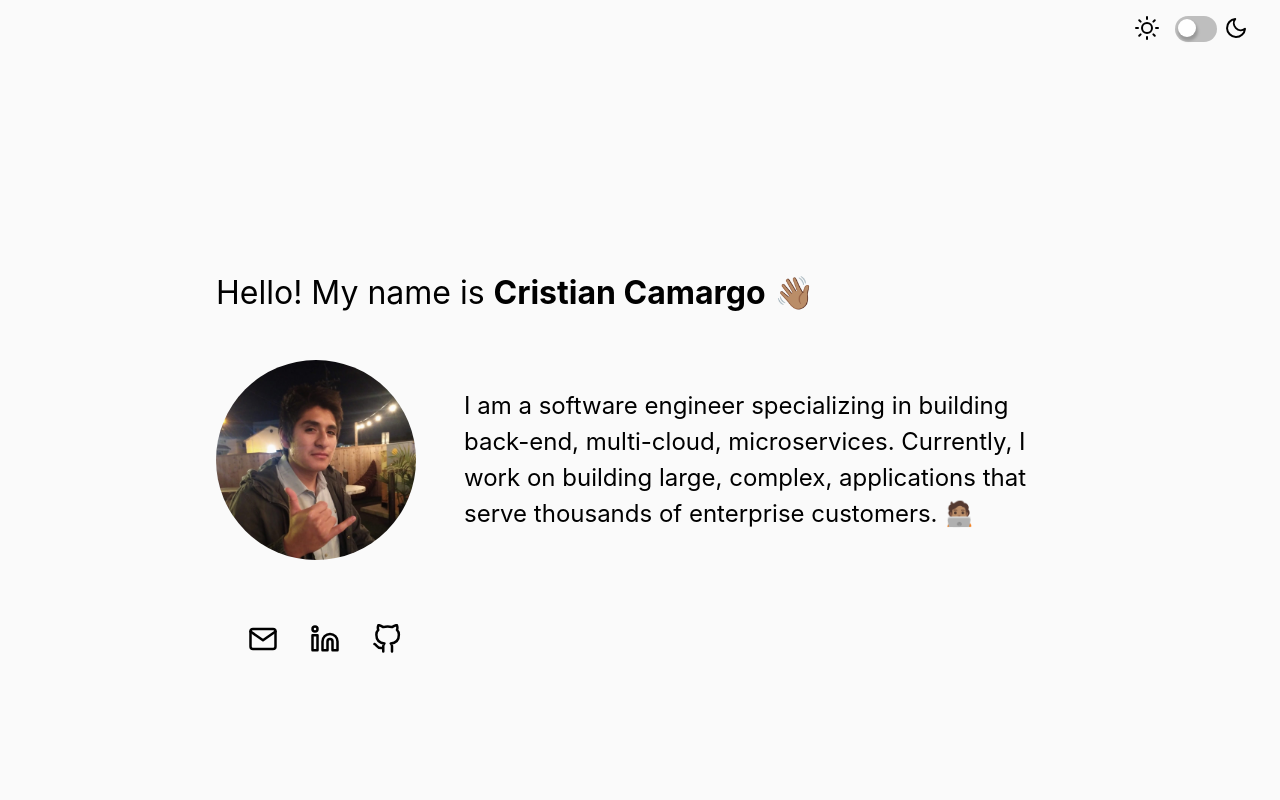
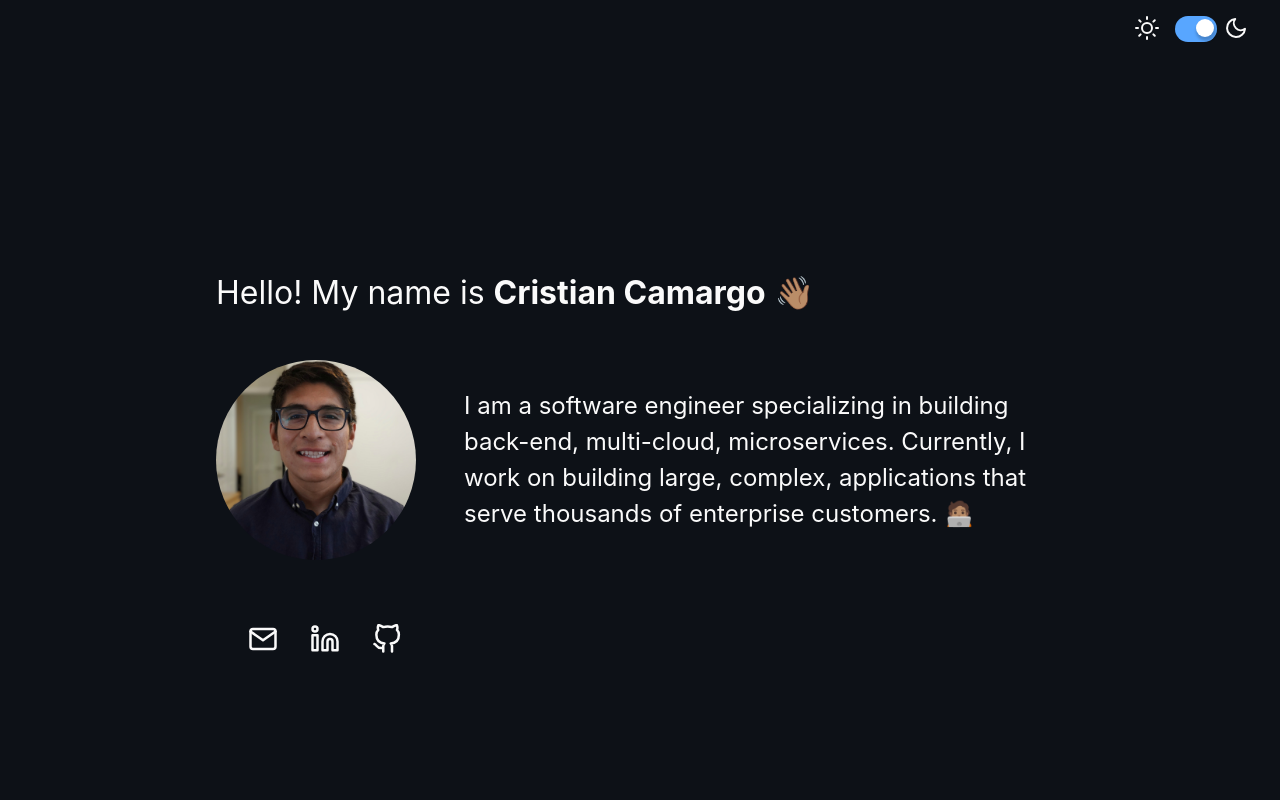
Before and after one commit to Crcamargo/website, a Next.js app: page / in a window 1280 px wide. Shown: the top 800 px of the page. Built offline with nearby package versions, Linux system fonts and the light colour scheme.

Commit message:
Update picture &  default dark
Also, moved light/dark logic into the LightDarkToggle and made Switch more generic/configurable

```diff
--- a/components/Hello.js
+++ b/components/Hello.js
@@ -1,6 +1,6 @@
 import Image from "next/image";
 import styles from "./Hello.module.css";
-import Me from "../public/shaka.jpg";
+import Me from "../public/linkedin.jpeg";
 import Contacts from "./Contacts";
 
 const IMAGE_SIZE = 200;
--- a/components/LightDarkToggle.js
+++ b/components/LightDarkToggle.js
@@ -1,13 +1,34 @@
 import { Sun, Moon } from "react-feather";
-import styles from "./LightDarkToggle.module.css"
+import styles from "./LightDarkToggle.module.css";
 import Switch from "./Switch";
+import { useState } from "react";
 
-const LightDarkToggle = ({ toggleDark, toggleLight }) => (
-  <div className={styles.container}>
-    <Sun className={styles.icon}/>
-    <Switch on={toggleDark} off={toggleLight} />
-    <Moon className={styles.icon}/>
-  </div>
-);
+const LightDarkToggle = () => {
+  const [checked, setChecked] = useState(true);
+  const setDarkTheme = () => {
+    document.documentElement.style.setProperty("--color", "#fafafa");
+    document.documentElement.style.setProperty("--background-color", "#0d1117");
+    document.documentElement.style.setProperty("--accent-color", "#58a6ff");
+    setChecked(true);
+  };
+  const setLightTheme = () => {
+    document.documentElement.style.setProperty("--color", "#000000");
+    document.documentElement.style.setProperty("--background-color", "#fafafa");
+    document.documentElement.style.setProperty("--accent-color", "#0070f3");
+    setChecked(false);
+  };
+
+  return (
+    <div className={styles.container}>
+      <Sun className={styles.icon} />
+      <Switch
+        checked={checked}
+        toggleOn={setDarkTheme}
+        toggleOff={setLightTheme}
+      />
+      <Moon className={styles.icon} />
+    </div>
+  );
+};
 
 export default LightDarkToggle;
--- a/components/Switch.js
+++ b/components/Switch.js
@@ -1,12 +1,13 @@
 import styles from "./Switch.module.css";
 
-const Switch = ({ off, on }) => (
+const Switch = ({ checked, toggleOn, toggleOff }) => (
   <div className={styles.wrapper}>
     <input
       className={styles.checkbox}
       id="checkbox"
       type="checkbox"
-      onChange={(e) => (e.target.checked ? on() : off())}
+      onChange={(e) => (e.target.checked ? toggleOn() : toggleOff())}
+      checked={checked}
     />
     <label className={styles.label} htmlFor="checkbox" />
   </div>
--- a/pages/index.js
+++ b/pages/index.js
@@ -6,17 +6,6 @@ import Hello from "../components/Hello";
 import LightDarkToggle from "../components/LightDarkToggle";
 
 export default function Home() {
-  const setDarkTheme = () => {
-    document.documentElement.style.setProperty("--color", "#fafafa");
-    document.documentElement.style.setProperty("--background-color", "#0d1117");
-    document.documentElement.style.setProperty("--accent-color", "#58a6ff");
-  };
-  const setLightTheme = () => {
-    document.documentElement.style.setProperty("--color", "#000000");
-    document.documentElement.style.setProperty("--background-color", "#fafafa");
-    document.documentElement.style.setProperty("--accent-color", "#0070f3");
-  };
-
   return (
     <div className={styles.container}>
       <Head>
@@ -27,7 +16,7 @@ export default function Home() {
         />
         <link rel="icon" href="/favicon.ico" />
       </Head>
-      <LightDarkToggle toggleDark={setDarkTheme} toggleLight={setLightTheme} />
+      <LightDarkToggle />
       <Hello />
       <Resume />
       <Footer />
--- a/styles/globals.css
+++ b/styles/globals.css
@@ -12,9 +12,14 @@ body {
 
 :root {
   /* Default light theme */
-  --color: #000000;
+  /* --color: #000000;
   --background-color: #fafafa;
-  --accent-color: #0070f3;
+  --accent-color: #0070f3; */
+
+  /* Default dark theme */
+  --color: #fafafa;
+  --background-color: #0d1117;
+  --accent-color: #58a6ff;
 
   --mobile: 700px;
 }
```
Also changed, not shown: public/linkedin.jpeg (added).
